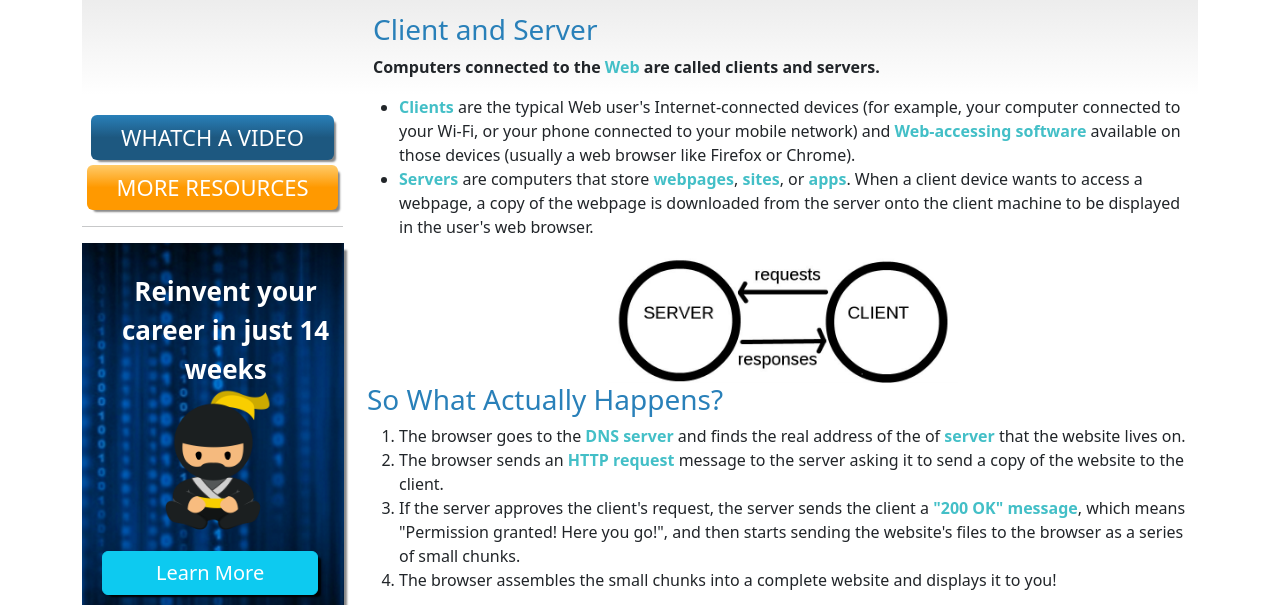
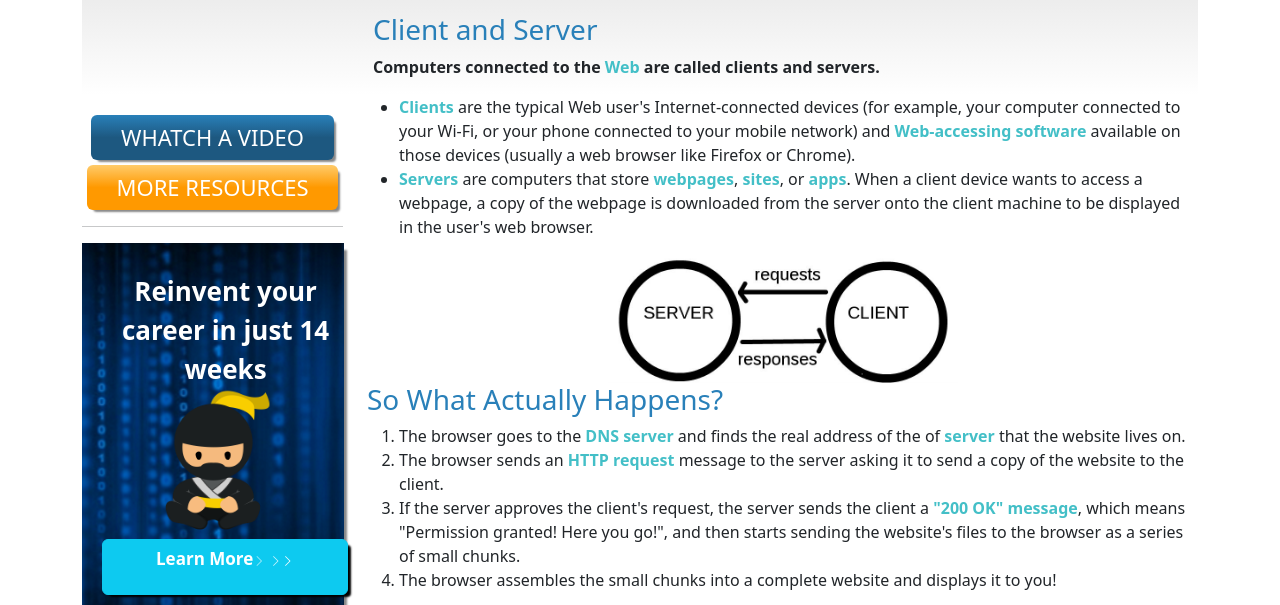
Before and after one commit to Ebtehal0/Code-Practice-W4D2, a plain HTML site: page index.html in a window 1280 px wide. Shown: the part 323-928 px from the top of the page. Drawn offline with nearby package versions, Linux system fonts and the light colour scheme.

Commit message:
arrow changed

```diff
--- a/index.html
+++ b/index.html
@@ -10,6 +10,8 @@
         integrity="sha384-0evHe/X+R7YkIZDRvuzKMRqM+OrBnVFBL6DOitfPri4tjfHxaWutUpFmBp4vmVor" crossorigin="anonymous">
     <title>Internet</title>
     <link rel="stylesheet" href="style.css">
+    <link rel="stylesheet" href="https://cdn.jsdelivr.net/npm/bootstrap-icons@1.3.0/font/bootstrap-icons.css">
+
 </head>
 
 <body>
@@ -96,7 +98,7 @@
                 </div>
                 <div> <img src="images/ninja.png" class="ninja position-absolute" style="width:120px;"></div>
                 <button class="boton btn btn-info text-white position-absolute "
-                    style="box-shadow:5px 4px 2px -2px black;">Learn More </button>
+                    style="box-shadow:5px 4px 2px -2px black;"> <p class="text-nowrap">Learn More<i class="bi bi-chevron-right" style="color:rgba(255, 255, 255, 0.685); font-size: 12px;; font-size: 12px;" ></i> <i class="bi bi-chevron-right"  style="color:rgba(255, 255, 255, 0.817); font-size: 12px;"></i><i class="bi bi-chevron-right"style="color:white; font-size: 12px;" ></i></p></button>
             </div>
         </div>
         <div class="col-9">
--- a/style.css
+++ b/style.css
@@ -66,7 +66,7 @@ box-shadow:   5px 0 2px -2px #888;
     font-weight: 500;
     padding-left: 53px;
     padding-right: 53px;
-    font-size: 20px;
+    font-size: 17px;
 }
 
 .ninja{
```
